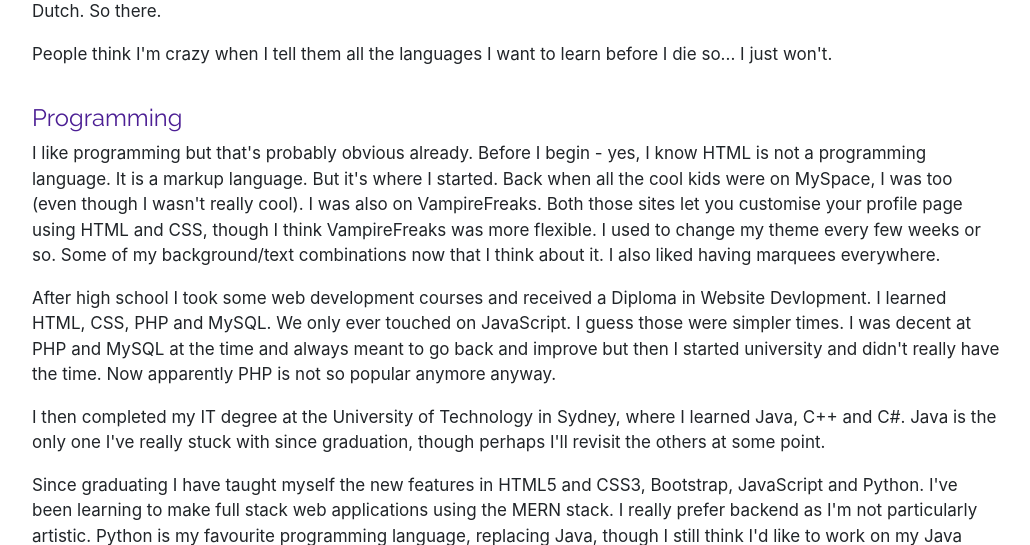
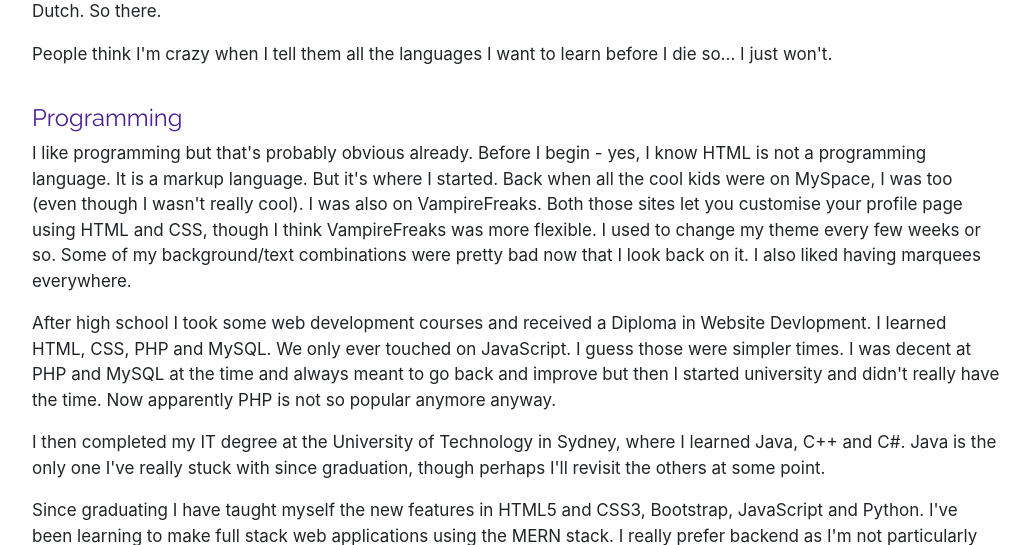
Before and after one commit to RebeccaML/Blog, a Django app: page /about/ in a window 1280 px wide. Shown: the part 1048-1593 px from the top of the page, without its empty margins (23-1053 px from the left). Run offline with Django 3.2, Linux system fonts and the light colour scheme; some libraries are stand-ins or nearby versions.

Commit message:
fixed typo

```diff
--- a/blog/templates/blog/about.html
+++ b/blog/templates/blog/about.html
@@ -67,7 +67,7 @@
     sites let you customise your profile page using HTML and CSS, though I think VampireFreaks was more
     flexible. I used to
     change my theme every few weeks or so.
-    Some of my background/text combinations now that I think about it. I also liked having marquees
+    Some of my background/text combinations were pretty bad now that I look back on it. I also liked having marquees
     everywhere.
 </p>
 <p>After high school I took some web development courses and received a Diploma in Website Devlopment. I
```
